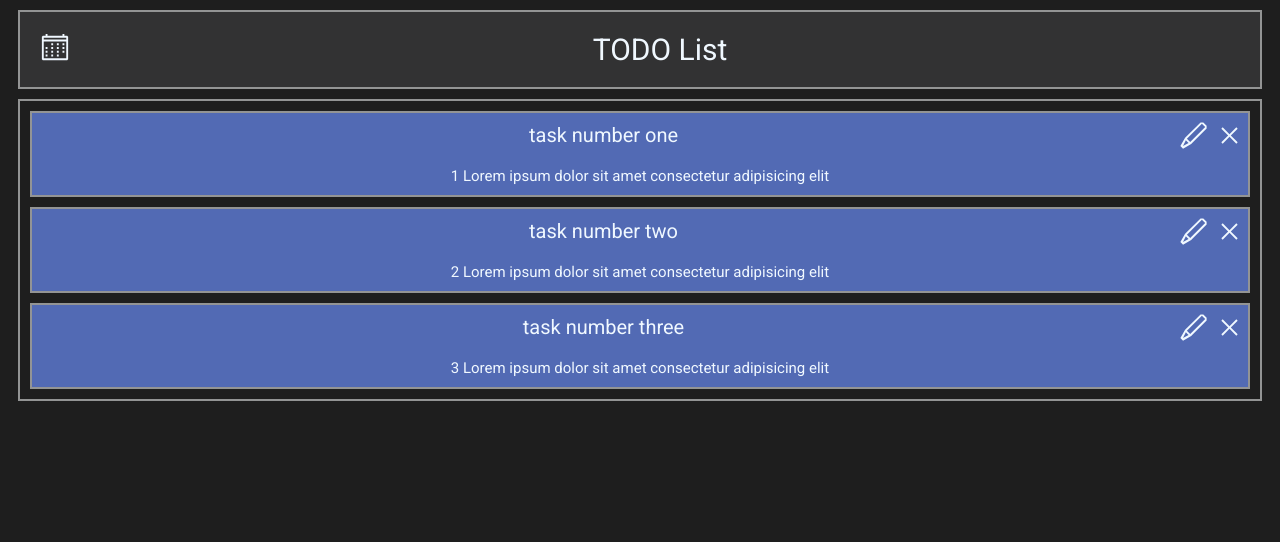
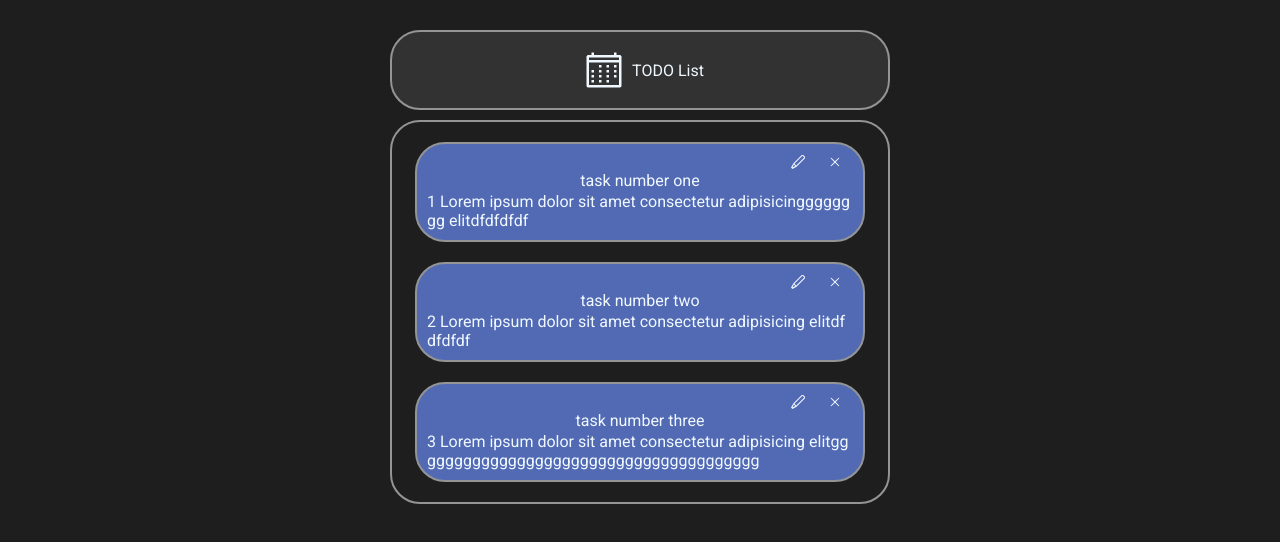
Before and after one commit to Dginix/todolist-app, a React (Create React App) app in the folder todolist-frontend/: page / in a window 1280 px wide. Shown: the top 542 px of the page. Built offline with nearby package versions, Linux system fonts and the light colour scheme.

Commit message:
Change style

```diff
--- a/todolist-frontend/package.json
+++ b/todolist-frontend/package.json
@@ -6,6 +6,7 @@
     "@testing-library/jest-dom": "^5.16.5",
     "@testing-library/react": "^13.4.0",
     "@testing-library/user-event": "^13.5.0",
+    "axios": "^1.2.2",
     "react": "^18.2.0",
     "react-dom": "^18.2.0",
     "react-icons": "^4.7.1",
--- a/todolist-frontend/src/App.js
+++ b/todolist-frontend/src/App.js
@@ -1,7 +1,6 @@
 import React from 'react';
 
 import Header from './components/Header';
-import Task from './components/Task';
 import TaskList from './components/TaskList';
 
 class App extends React.Component {
@@ -9,9 +8,7 @@ class App extends React.Component {
     return (
       <div className='app'>
         <Header/>
-        <main>
-          <TaskList/>
-        </main>
+        <TaskList/>
       </div>
     )
   }
--- a/todolist-frontend/src/components/Header.js
+++ b/todolist-frontend/src/components/Header.js
@@ -4,7 +4,7 @@ import { VscCalendar } from "react-icons/vsc";
 class Header extends React.Component {
     render() {
         return (
-            <header className='header'>
+            <header>
                 <VscCalendar className='headerIcon'/>
                 <div>TODO List</div>
             </header>
--- a/todolist-frontend/src/components/Task.js
+++ b/todolist-frontend/src/components/Task.js
@@ -7,9 +7,13 @@ class Task extends React.Component {
         return (
             <div className="task">
                 <div className="taskTitle">{this.props.task.title}</div>
+                <div className="editTaskIconWrapper">
+                    <VscEdit/>
+                </div>
+                <div className="deleteTaskIconWrapper">
+                    <VscClose/>
+                </div>
                 <div className="taskDescription">{this.props.task.description}</div>
-                <VscClose className='deleteTaskIcon'/>
-                <VscEdit className='editTaskIcon'/>
             </div>
         )
     }
--- a/todolist-frontend/src/components/TaskList.js
+++ b/todolist-frontend/src/components/TaskList.js
@@ -9,7 +9,7 @@ class TaskList extends React.Component {
                 {
                     id: 1,
                     title: 'task number one',
-                    description: '1 Lorem ipsum dolor sit amet consectetur adipisicing elit',
+                    description: '1 Lorem ipsum dolor sit amet consectetur adipisicingggggggg elitdfdfdfdf',
                     creationDate: new Date('2023-01-11T16:49:01.001'),
                     expirationDate: new Date('2023-02-11T16:49:01.001'),
                     isDone: false
@@ -17,7 +17,7 @@ class TaskList extends React.Component {
                 {
                     id: 2,
                     title: 'task number two',
-                    description: '2 Lorem ipsum dolor sit amet consectetur adipisicing elit',
+                    description: '2 Lorem ipsum dolor sit amet consectetur adipisicing elitdfdfdfdf',
                     creationDate: new Date('2023-01-11T16:49:01.001'),
                     expirationDate: new Date('2023-02-11T16:49:01.001'),
                     isDone: false
@@ -25,7 +25,7 @@ class TaskList extends React.Component {
                 {
                     id: 3,
                     title: 'task number three',
-                    description: '3 Lorem ipsum dolor sit amet consectetur adipisicing elit',
+                    description: '3 Lorem ipsum dolor sit amet consectetur adipisicing elitggggggggggggggggggggggggggggggggggggggg',
                     creationDate: new Date('2023-01-11T16:49:01.001'),
                     expirationDate: new Date('2023-02-11T16:49:01.001'),
                     isDone: false
@@ -35,9 +35,9 @@ class TaskList extends React.Component {
     }
 
     render() {
-        return (<div className="taskList">
+        return (<main className="taskList">
                 {this.state.testTasks.map((el) => (<Task key={el.id} task={el}/>))}
-            </div>)
+            </main>)
     }
 }
 
--- a/todolist-frontend/src/css/main.css
+++ b/todolist-frontend/src/css/main.css
@@ -1,80 +1,108 @@
 @import url('https://fonts.googleapis.com/css2?family=Roboto&display=swap');
 
 * {
+    margin: 0;
+    padding: 0;
     box-sizing: border-box;
+    font-family: 'Roboto', sans-serif;
 }
 
 body {
-    color: aliceblue;
-    font-family: 'Roboto', sans-serif;
     background-color: #1e1e1e;
+    display: flex;
+    flex-direction: column;
+    align-items: center;
+    margin-top: 20px;
 }
 
 header {
+    background-color: #323233;
+
     border: 2px solid #939494;
-    padding: 20px;
+    border-radius: 30px;
+
+    color: aliceblue;
+
+    display: flex;
+    justify-content: center;
+    align-items: center;
+
     margin: 10px;
-    background-color: #323233;
-    font-weight: 300;
-    text-align: center;
-    font-size: 30px;
-    display: grid;
-    grid-template-columns: 40px 1fr;
+    padding: 10px;
+    width: 500px;
+}
+
+.headerIcon {
+    transform: scale(2.5);
+    margin: 20px;
 }
 
 main {
     border: 2px solid #939494;
+    border-radius: 30px;
+
+    width: 500px;
+
+    display: flex;
+    justify-content: center;
+    align-items: center;
+    flex-direction: column;
+
     margin: 10px;
-    text-align: center;
-}
-
-aside {
-    border: 2px solid #939494;
-    margin: 10px;
-    float: right;
-    width: 100px;
+    padding: 10px;
+    width: 500px;
 }
 
 .task {
     border: 2px solid #939494;
+    border-radius: 30px;
+
+    background-color: #526ab4;
+
+    color: aliceblue;
+
+    word-break: break-all;
+
     margin: 10px;
-    background-color: #526ab4;
-    font-weight: 150;
-    font-size: 15px;
+    padding: 10px;
+    width: 450px;
 
     display: grid;
-    grid-template:
-        "tl ed del" auto
-        "ds ds ds" auto / 94% 3% 3%;
+    grid-template-columns: 10fr 1fr 1fr;
+    grid-template-rows: 15px auto auto;
+    gap: 2px 2px;
+    grid-template-areas:
+      ". edit delete"
+      "title title title"
+      "description description description";
 }
 
-.task .deleteTaskIcon {
-    transform: scale(2);
-    margin: auto;
-    grid-area: del;
+.deleteTaskIconWrapper{
+    display: flex;
+    justify-content: center;
+    align-items: center;
+
+    grid-area: delete;
 }
 
-.task .deleteTaskIcon:hover {
-    opacity: 0.5;
+.editTaskIconWrapper{
+    display: flex;
+    justify-content: center;
+    align-items: center;
+
+    grid-area: edit;
 }
 
-.task .editTaskIcon {
-    transform: scale(2);
-    margin: auto;
-    grid-area: ed;
+.taskTitle {
+    display: flex;
+    justify-content: center;
+    align-items: center;
+
+    grid-area: title;
 }
 
-.task .editTaskIcon:hover {
-    opacity: 0.5;
+.taskDescription {
+    text-align: left;
+
+    grid-area: description;
 }
-
-.task .taskTitle {
-    margin: 10px;
-    font-size: 20px;
-    grid-area: tl;
-}
-
-.task .taskDescription {
-    margin: 10px;
-    grid-area: ds;
-}
```
Also changed, not shown: 1 other file (tests, documents, lock files or other folders).
